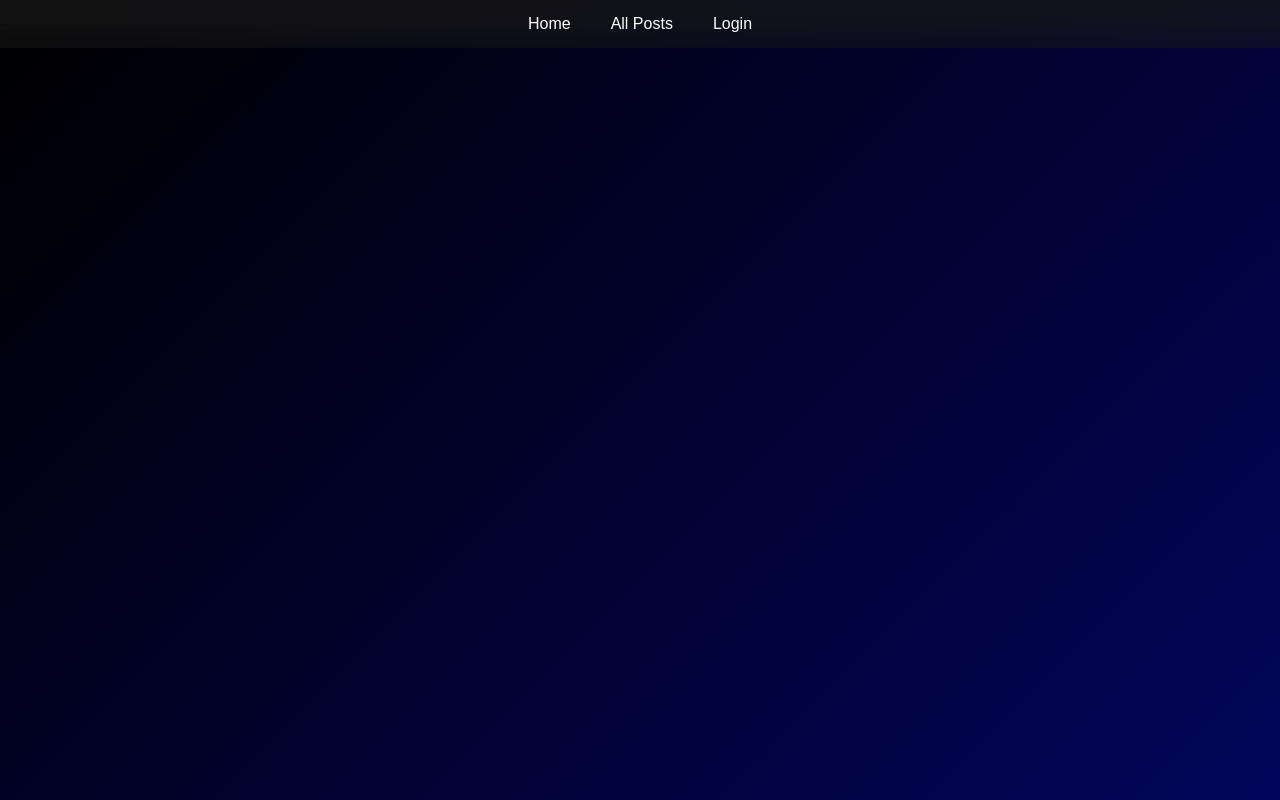
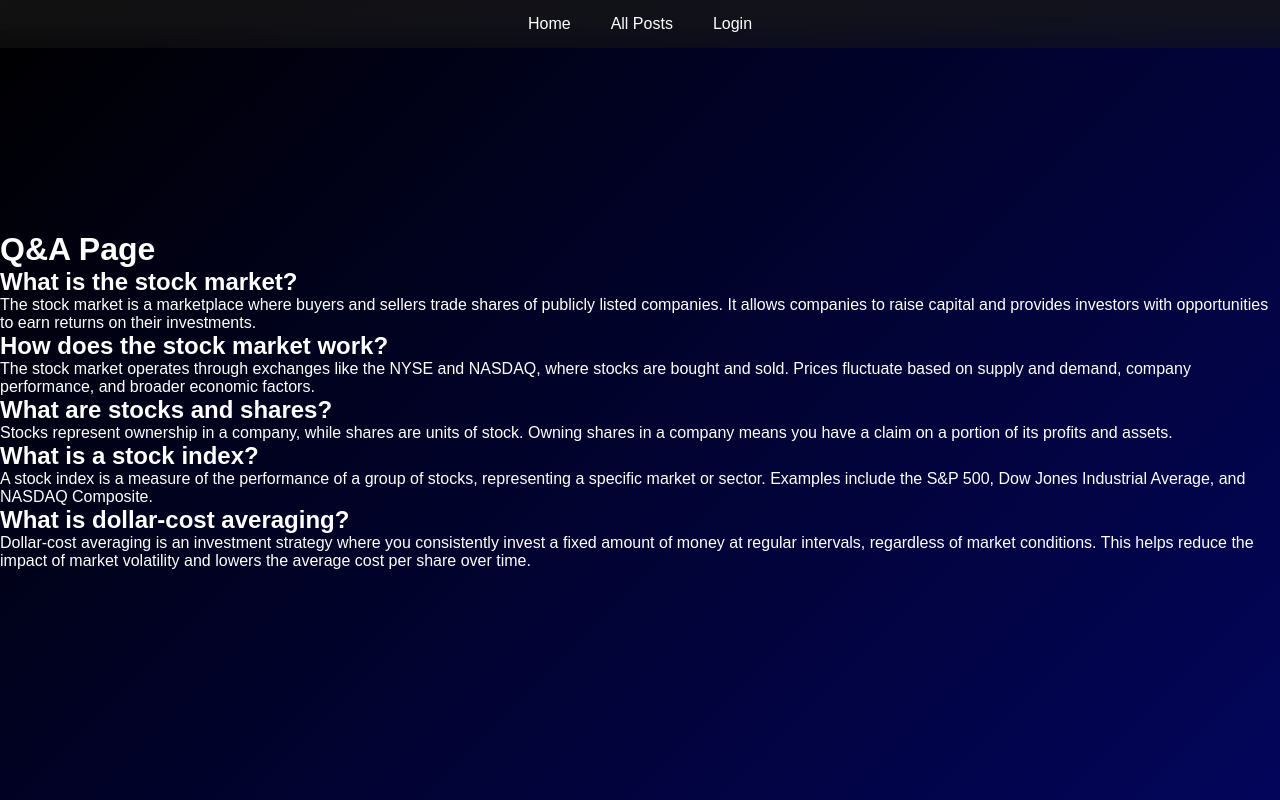
Before and after one commit to Samirah-M/social-blog, a React (Vite) app in the folder client/: page /qa in a window 1280 px wide. Built offline with nearby package versions, Linux system fonts and the light colour scheme.

Commit message:
qa page added

```diff
--- a/client/src/App.jsx
+++ b/client/src/App.jsx
@@ -1,5 +1,6 @@
 import { BrowserRouter as Router, Routes, Route } from "react-router-dom";
 import Navbar from "./Components/Navbar";
+import QAPage from "./Components/QAPage";
 
 function App() {
   return (
@@ -8,6 +9,7 @@ function App() {
       <Routes>
         <Route path="/posts" element={<div>All Posts</div>} />
         <Route path="/login" element={<div>Login Page</div>} />
+        <Route path="/qa" element={<QAPage />} />
       </Routes>
     </Router>
   );
--- /dev/null
+++ b/client/src/Components/QAPage.jsx
@@ -0,0 +1,53 @@
+import React from "react";
+
+const QAPage = () => {
+  const questions = [
+    {
+      id: 1,
+      question: "What is the stock market?",
+      answer:
+        "The stock market is a marketplace where buyers and sellers trade shares of publicly listed companies. It allows companies to raise capital and provides investors with opportunities to earn returns on their investments.",
+    },
+    {
+      id: 2,
+      question: "How does the stock market work?",
+      answer:
+        "The stock market operates through exchanges like the NYSE and NASDAQ, where stocks are bought and sold. Prices fluctuate based on supply and demand, company performance, and broader economic factors.",
+    },
+    {
+      id: 3,
+      question: "What are stocks and shares?",
+      answer:
+        "Stocks represent ownership in a company, while shares are units of stock. Owning shares in a company means you have a claim on a portion of its profits and assets.",
+    },
+
+    {
+      id: 5,
+      question: "What is a stock index?",
+      answer:
+        "A stock index is a measure of the performance of a group of stocks, representing a specific market or sector. Examples include the S&P 500, Dow Jones Industrial Average, and NASDAQ Composite.",
+    },
+    {
+      id: 6,
+      question: "What is dollar-cost averaging?",
+      answer:
+        "Dollar-cost averaging is an investment strategy where you consistently invest a fixed amount of money at regular intervals, regardless of market conditions. This helps reduce the impact of market volatility and lowers the average cost per share over time.",
+    },
+  ];
+
+  return (
+    <div>
+      <h1>Q&A Page</h1>
+      <ul>
+        {questions.map((question) => (
+          <li key={question.id}>
+            <h2>{question.question}</h2>
+            <p>{question.answer}</p>
+          </li>
+        ))}
+      </ul>
+    </div>
+  );
+};
+
+export default QAPage;
```
